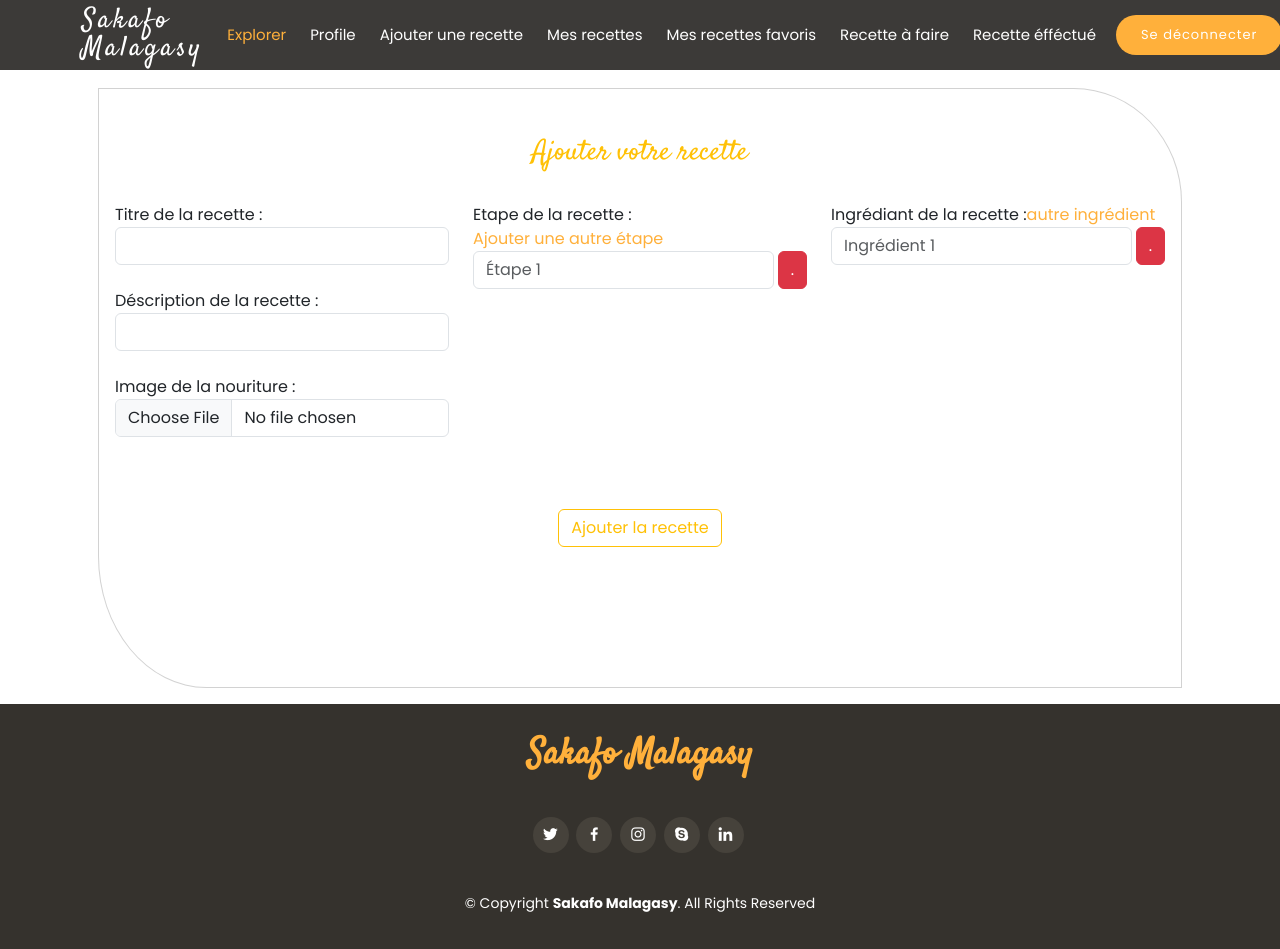
After one commit to MizyJo/sakafoMalagasy, a Django app: page /membre/ajout_recette in a window 1280 px wide. The commit adds this page. Run offline with Django 5.2, Linux system fonts and the light colour scheme; a user stored in the database is signed in; some libraries are stand-ins or nearby versions.

Commit message:
Ajout et affichage des recettes

```diff
--- a/SakafoMalagasy/membre/urls.py
+++ b/SakafoMalagasy/membre/urls.py
@@ -1,7 +1,9 @@
 from django.urls import path
-from membre.views import index, logouts
+from membre.views import index, logouts, ajout_recette, add_recette
 
 urlpatterns = [
     path('', index, name="accueil"),
     path('logout',logouts,name="logout"),
+    path('ajout_recette',ajout_recette,name="ajout_recette"),
+    path('add_recette', add_recette, name="add_recette"),
 ]
--- a/SakafoMalagasy/membre/views.py
+++ b/SakafoMalagasy/membre/views.py
@@ -1,11 +1,14 @@
 from django.contrib.auth import logout
 from django.shortcuts import render, redirect
+
+from membre.models import Recette, Photo, Etape, Ingredient
 
 
 # Create your views here.
 def index(request):
     if request.user.is_authenticated:
-        return render(request, "membre/index.html")
+        recette = Recette.objects.all()
+        return render(request, "membre/index.html",{'recette': recette})
     else:
         return redirect('index')
 
@@ -13,3 +16,42 @@ def index(request):
 def logouts(request):
     logout(request)
     return redirect('index')
+
+
+def ajout_recette(request):
+    if request.user.is_authenticated:
+        return render(request, 'membre/ajout_recette.html')
+    else:
+        return redirect('/')
+
+
+def add_recette(request):
+    if request.user.is_authenticated:
+        if request.method == 'POST':
+            etapes = request.POST.getlist('step[]')
+            ingrediants = request.POST.getlist('ingredient[]')
+            titre = request.POST.get('titre')
+            description = request.POST.get('description')
+            photo = request.FILES.get('image')
+            e = 1
+            i = 1
+            print(etapes)
+            print(ingrediants)
+            print(photo)
+            if photo and titre != "" and description != "" and etapes and ingrediants:
+                image = Photo.objects.create(fichier=photo)
+                recette = Recette.objects.create(titre=titre, description=description, auteur=request.user, photo=image)
+                for etape in etapes:
+                    Etape.objects.create(numero=e, description=etape, recette=recette)
+                    e = e+1
+                for ingrediant in ingrediants:
+                    Ingredient.objects.create(nom=ingrediant, recette=recette)
+                success_message = "Recette ajouté avec sucès"
+                return render(request,'membre/ajout_recette.html',{'success_message': success_message})
+            else:
+                success_message = "Tous les champs sont obligatoire"
+                return render(request, 'membre/ajout_recette.html', {'error_message': success_message})
+        else:
+            return redirect('/membre')
+    else:
+        return redirect("/")
--- /dev/null
+++ b/SakafoMalagasy/templates/membre/ajout_recette.html
@@ -0,0 +1,97 @@
+{% extends 'membre/baseMembre.html' %}
+{% block content %}
+	<div class="container">
+        <br><br><br>
+    <div class="card m-3" style="min-height:600px;border-radius:9% 10% 0% 10% / 0% 19% 19% 22% ">
+        <div class="card-body">
+            <h3 class="text-center text-warning m-3 p-3">Ajouter votre recette</h3>
+            <form action="/membre/add_recette" class="row" id="recipeForm" method="post" enctype="multipart/form-data">
+                {% csrf_token %}
+                <div class="col-4">
+                    <label for="">Titre de la recette :</label>
+                    <input type="text" class="form-control" name="titre">
+                    <br>
+                    <label for="">Déscription de la recette :</label>
+                    <input type="text" class="form-control"  name="description">
+                    <br>
+                    <label for="">Image de la nouriture :</label>
+                    <input type="file" name="image" class="form-control">
+                    <br>
+                </div>
+                <div class="col-4">
+
+  <!-- Autres champs de formulaire pour le titre, la description, etc. -->
+                      <div id="stepsContainer">
+                          <label for="">Etape de la recette : </label><a type="button" id="addStep" class="hyperlink">Ajouter une autre étape</a>
+                          <div class="step d-flex mb-1">
+                          <input type="text" name="step[]" placeholder="Étape 1" class="form-control me-1">
+                          <button type="button" class="btn btn-danger removeStep" >.</button>
+                        </div>
+                      </div>
+
+                </div>
+                <div class="col-4">
+                    <div id="ingredientsContainer">
+                        <label for="">Ingrédiant de la recette : </label><a type="button" id="addIngredient" class="hyperlink">autre ingrédient</a>
+                        <div class="ingredient d-flex mb-1">
+                            <input type="text" name="ingredient[]" placeholder="Ingrédient 1" class="form-control me-1">
+                            <button type="button" class="removeIngredient btn btn-danger">.</button></div>
+                    </div>
+                </div>
+                <div class="col-12 text-center">
+                                        <button class="btn btn-outline-warning my-5" type="submit">Ajouter la recette</button>
+                </div>
+            </form>
+        </div>
+    </div>
+    </div>
+
+
+
+
+    <script>
+  document.getElementById("addStep").addEventListener("click", function() {
+    const container = document.getElementById("stepsContainer");
+    const stepCount = container.querySelectorAll(".step").length + 1;
+    const stepDiv = document.createElement("div");
+    stepDiv.classList.add("step");
+    stepDiv.classList.add("d-flex");
+    stepDiv.classList.add("mb-1");
+
+    stepDiv.innerHTML = `
+      <input type="text" name="step[]" placeholder="Étape ${stepCount}" class="form-control me-1">
+      <button type="button" class="btn btn-danger removeStep ">.</button>
+    `;
+    container.appendChild(stepDiv);
+  });
+
+  document.getElementById("recipeForm").addEventListener("click", function(event) {
+    if (event.target.classList.contains("removeStep")) {
+      event.target.parentElement.remove();
+    }
+  });
+</script>
+    <script>
+  document.getElementById("addIngredient").addEventListener("click", function() {
+    const container = document.getElementById("ingredientsContainer");
+    const ingredientCount = container.querySelectorAll(".ingredient").length + 1;
+    const ingredientDiv = document.createElement("div");
+    ingredientDiv.classList.add("ingredient");
+    ingredientDiv.classList.add("d-flex");
+    ingredientDiv.classList.add("mb-1");
+
+
+    ingredientDiv.innerHTML = `
+      <input type="text" name="ingredient[]" placeholder="Ingrédient ${ingredientCount}" class="form-control me-1">
+      <button type="button" class="removeIngredient btn btn-danger">.</button>
+    `;
+    container.appendChild(ingredientDiv);
+  });
+
+  document.getElementById("recipeForm").addEventListener("click", function(event) {
+    if (event.target.classList.contains("removeIngredient")) {
+      event.target.parentElement.remove();
+    }
+  });
+</script>
+{% endblock %}
--- a/SakafoMalagasy/templates/membre/footer.html
+++ b/SakafoMalagasy/templates/membre/footer.html
@@ -1,7 +1,7 @@
 <footer id="footer">
     <div class="container">
-      <h3>Delicious</h3>
-      <p>Et aut eum quis fuga eos sunt ipsa nihil. Labore corporis magni eligendi fuga maxime saepe commodi placeat.</p>
+      <h3>Sakafo Malagasy</h3>
+        <p></p>
       <div class="social-links">
         <a href="#" class="twitter"><i class="bx bxl-twitter"></i></a>
         <a href="#" class="facebook"><i class="bx bxl-facebook"></i></a>
@@ -12,12 +12,6 @@
       <div class="copyright">
         &copy; Copyright <strong><span>Sakafo Malagasy</span></strong>. All Rights Reserved
       </div>
-      <div class="credits">
-        <!-- All the links in the footer should remain intact. -->
-        <!-- You can delete the links only if you purchased the pro version. -->
-        <!-- Licensing information: https://bootstrapmade.com/license/ -->
-        <!-- Purchase the pro version with working PHP/AJAX contact form: https://bootstrapmade.com/delicious-free-restaurant-bootstrap-theme/ -->
-        Designed by <a href="https://bootstrapmade.com/">BootstrapMade</a>
-      </div>
+
     </div>
   </footer><!-- End Footer -->
```
Also changed, not shown: SakafoMalagasy/membre/models.py (+8 -3 lines), SakafoMalagasy/templates/base.html (+4 -16 lines), SakafoMalagasy/templates/membre/index.html (+30 -5 lines), SakafoMalagasy/db.sqlite3, SakafoMalagasy/membre/migrations/0002_ingredient_recette.py (added), SakafoMalagasy/membre/migrations/0003_remove_photo_recette_recette_photo.py (added), SakafoMalagasy/membre/migrations/0004_alter_photo_fichier.py (added), SakafoMalagasy/membre/migrations/0005_alter_photo_fichier.py (added), SakafoMalagasy/static/image_recette/429910572_3980181675636292_8630156800634145110_n.jpg (added), SakafoMalagasy/static/image_recette/poissons.jpg (added), SakafoMalagasy/static/image_recette/poissons_OIfNdMY.jpg (added), SakafoMalagasy/static/image_recette/poissons_XZHJ6Rr.jpg (added), SakafoMalagasy/templates/membre/baseMembre.html (line endings or trailing spaces).
